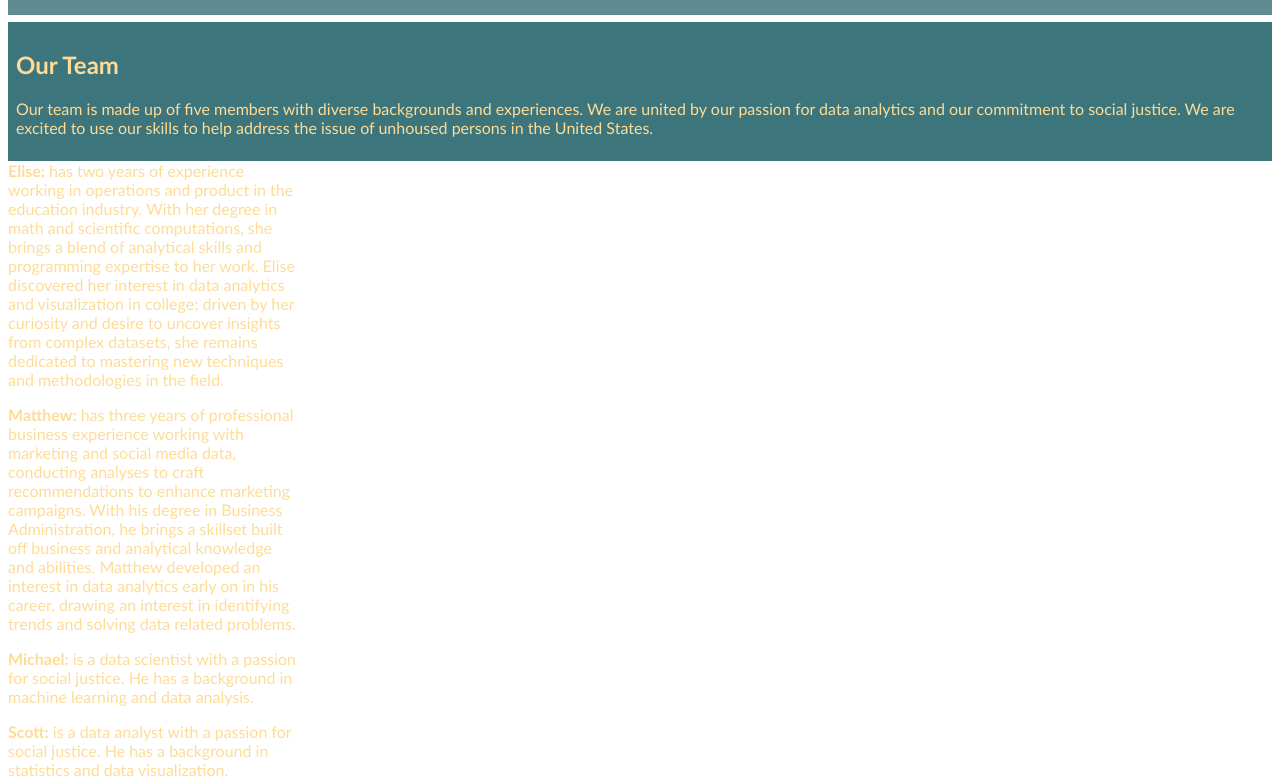
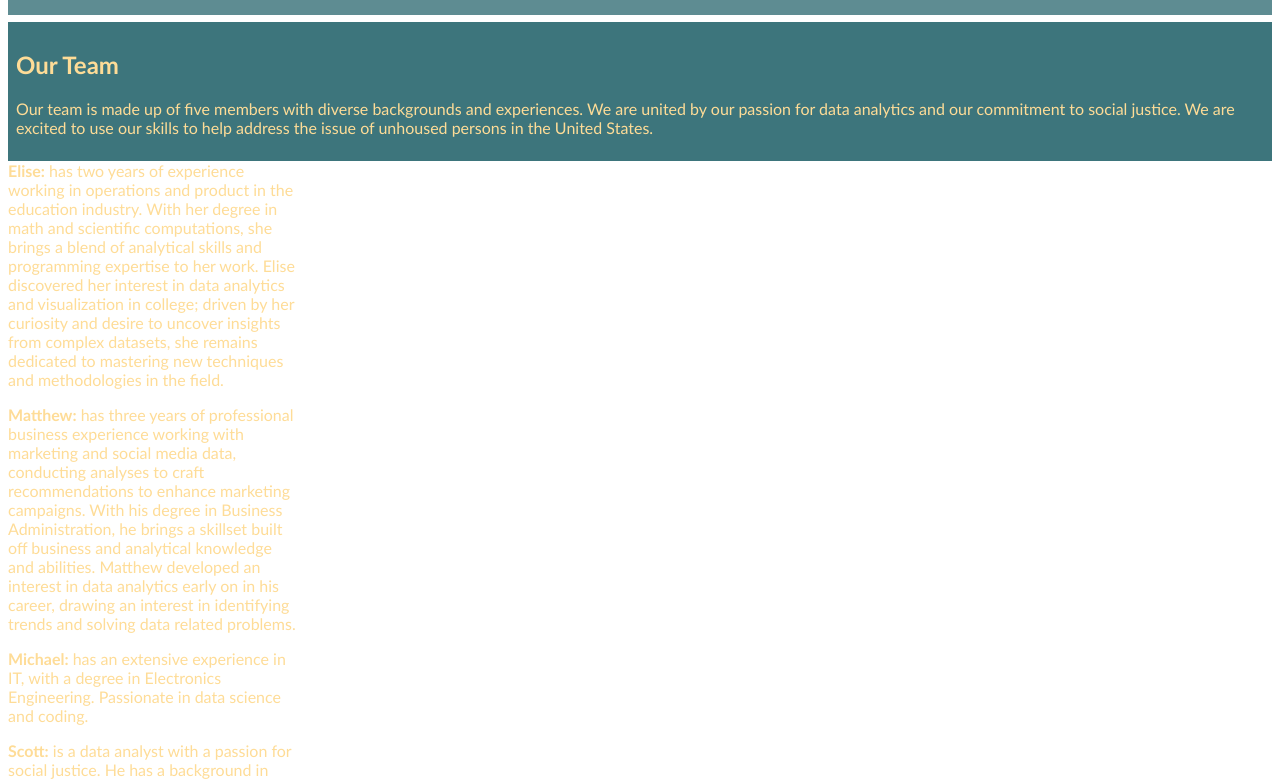
Before and after one commit to mytthew/Smart-Analytics-Unhoused-Initiatives, a plain HTML site: page about.html in a window 1280 px wide. Shown: the part 105-887 px from the top of the page. Drawn offline with Linux system fonts and the light colour scheme.

Commit message:
add Michael bio in about.html

```diff
--- a/about.html
+++ b/about.html
@@ -74,7 +74,7 @@ body {
         </div>
         <div class="card bg-info mb-3"style="max-width: 18rem;">
           <div class="card-body text-center">
-            <p class="card-text"><strong>Michael:</strong> is a data scientist with a passion for social justice. He has a background in machine learning and data analysis.</p>
+            <p class="card-text"><strong>Michael:</strong> has an extensive experience in IT, with a degree in Electronics Engineering. Passionate in data science and coding.</p>
           </div>
         </div>
         <div class="card bg-info mb-3"style="max-width: 18rem;">
```
